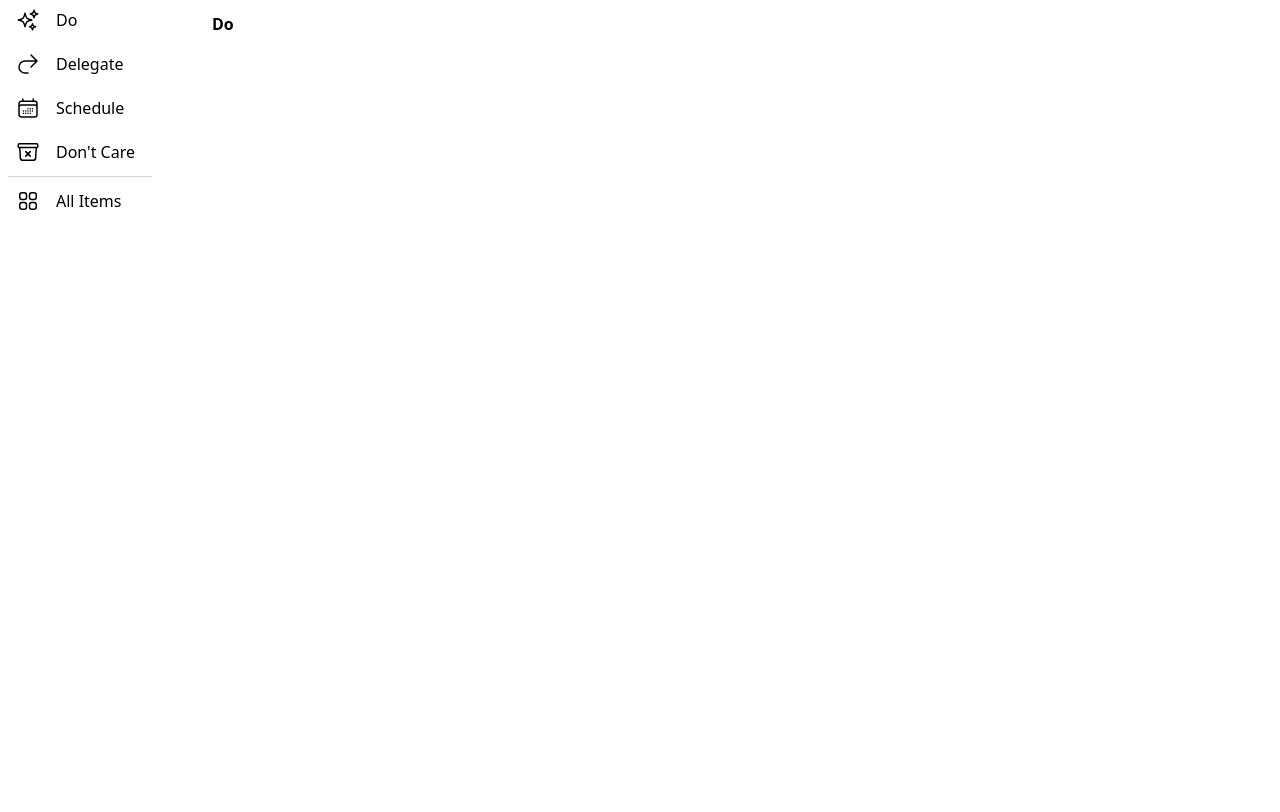
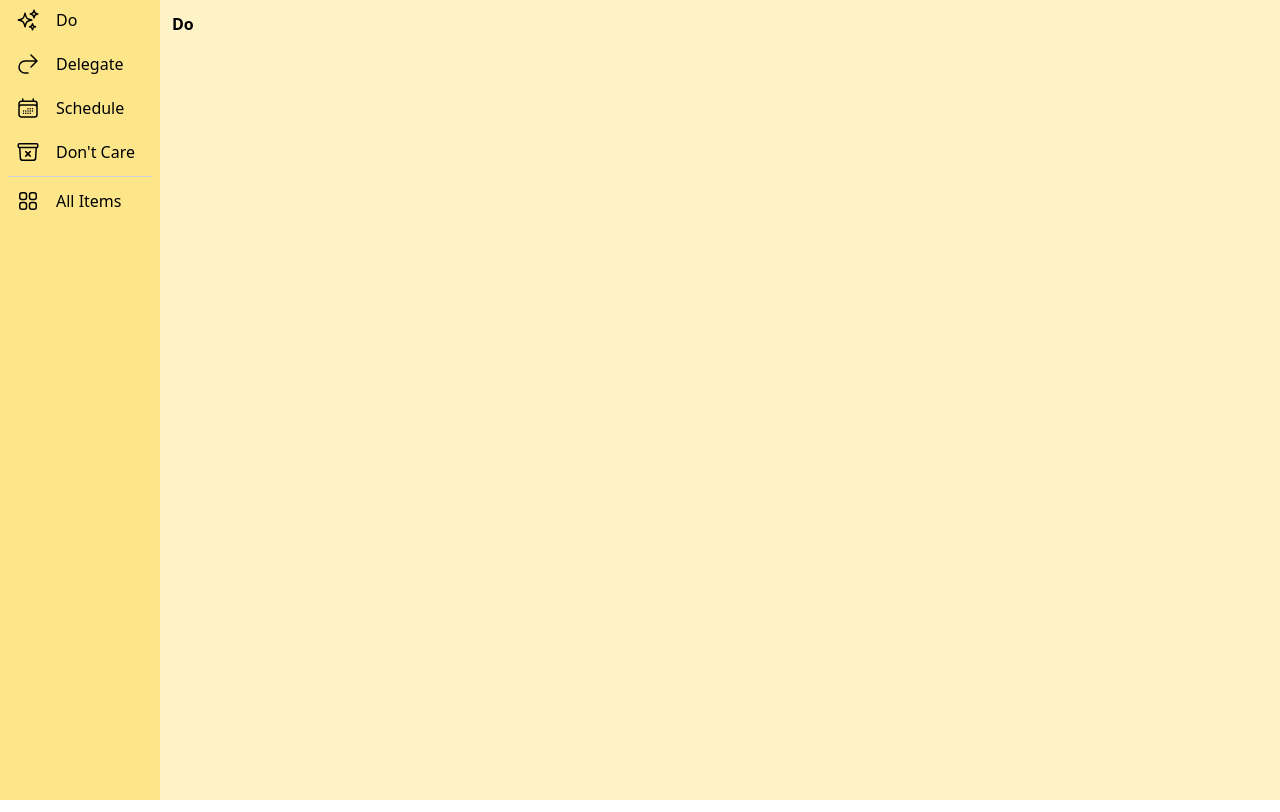
Before and after one commit to charlesmarvin/todo-em, a Next.js app: page / in a window 1280 px wide. Built offline with nearby package versions, Linux system fonts and the light colour scheme.

Commit message:
Update styles to add some color

```diff
--- a/src/components/TodoEditor.tsx
+++ b/src/components/TodoEditor.tsx
@@ -51,7 +51,7 @@ export default function TodoEditor({
       <div className="m-2">
         <textarea
           autoFocus
-          className="w-full prose prose-code:prose-sm p-1.5 bg-yellow-100 rounded-lg"
+          className="w-full prose prose-code:prose-sm p-1.5 bg-amber-50 rounded-lg"
           value={entry}
           onChange={handleChange}
           onBlur={handleSave}
--- a/src/components/TodoList.tsx
+++ b/src/components/TodoList.tsx
@@ -20,17 +20,17 @@ function renderView(view: ViewType, priorityFilter?: Priority) {
 }
 
 interface TodoListProps {
+  className?: string;
   activeView: ViewType;
   priorityFilter?: Priority;
 }
 
 export default function TodoList({
+  className,
   activeView,
   priorityFilter,
 }: TodoListProps) {
   return (
-    <div className="h-full w-full p-3">
-      {renderView(activeView, priorityFilter)}
-    </div>
+    <div className={className}>{renderView(activeView, priorityFilter)}</div>
   );
 }
--- a/src/pages/index.tsx
+++ b/src/pages/index.tsx
@@ -12,9 +12,16 @@ export default function IndexPage() {
     setPriority(priority);
   };
   return (
-    <div className="flex flex-row gap-10 h-screen">
-      <SideMenu className="flex-none w-40" onSelect={handleMenuSelection} />
-      <TodoList activeView={viewType} priorityFilter={priority} />
+    <div className="flex flex-row h-screen">
+      <SideMenu
+        className="flex-none w-40 bg-amber-200"
+        onSelect={handleMenuSelection}
+      />
+      <TodoList
+        className="h-full w-full p-3 bg-amber-100"
+        activeView={viewType}
+        priorityFilter={priority}
+      />
     </div>
   );
 }
```
